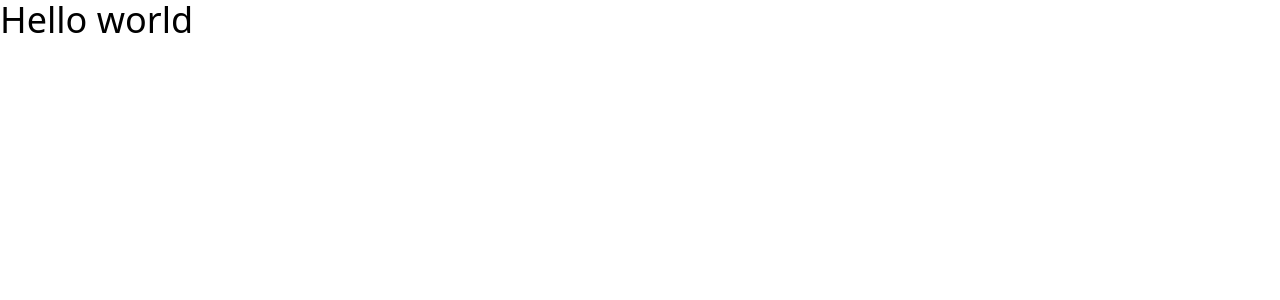
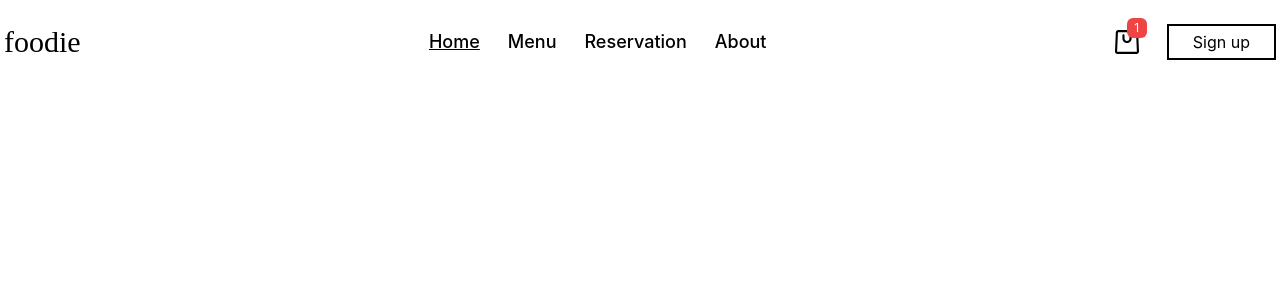
Before and after one commit to DAR-Innovations/hotcat-delivery, a Next.js app: page / in a window 1280 px wide. Shown: the top 300 px of the page. Built offline with nearby package versions, Linux system fonts and the light colour scheme.

Commit message:
Navbar, fonts,pages links, icons

```diff
--- /dev/null
+++ b/src/components/Layout/Layout.tsx
@@ -0,0 +1,24 @@
+import Navbar from "components/Navbar/Navbar";
+import Head from "next/head";
+import React from "react";
+
+interface LayoutProps {
+  title: string;
+  children?: React.ReactNode | React.ReactNode[];
+  navbarIncluded?: boolean;
+}
+
+const Layout = ({ title, children, navbarIncluded = true }: LayoutProps) => {
+  const headerTitle = `Foodie | ${title}`;
+  return (
+    <div className="container h-screen w-full overflow-x-hidden mx-auto border-white p-1 text-black font-inter">
+      <Head>
+        <title>{headerTitle}</title>
+      </Head>
+      {navbarIncluded && <Navbar />}
+      {children}
+    </div>
+  );
+};
+
+export default Layout;
--- /dev/null
+++ b/src/components/Navbar/Navbar.tsx
@@ -0,0 +1,60 @@
+import {
+  AUTH_PAGES_LINKS,
+  NAVBAR_PAGES_LINKS,
+  PAGES_LINKS,
+} from "components/common/pageLinks";
+import CartSolid from "components/UI/Icons/CartSolid";
+import Link from "next/link";
+import { useRouter } from "next/router";
+import React from "react";
+
+const Navbar = () => {
+  const { pathname } = useRouter();
+
+  const renderedNavbarLinks = Object.entries(NAVBAR_PAGES_LINKS).map(
+    ([_, page]) => {
+      const isPageSelected = pathname !== null && pathname === page.path;
+      const currentPageStyle = isPageSelected ? "underline" : "";
+
+      return (
+        <Link href={page.path} key={page.name}>
+          <p
+            title={page.name}
+            className={`font-medium text-lg cursor-pointer ${currentPageStyle} hover:text-gray-400 duration-200 transition-all`}
+          >
+            {page.name}
+          </p>
+        </Link>
+      );
+    }
+  );
+  return (
+    <div className="flex py-5 items-center justify-between">
+      <div>
+        <Link href={PAGES_LINKS.HOME.path}>
+          <h1 className="cursor-pointer text-3xl font-jacques">
+            foodie
+          </h1>
+        </Link>
+      </div>
+      <div className="flex items-center gap-x-7">{renderedNavbarLinks}</div>
+      <div className="flex items-center gap-x-7">
+        <div className="relative cursor-pointer">
+          <CartSolid className="w-6 h-6" />
+          <div className="absolute -top-3 -right-2 w-5 h-5 bg-red-500 rounded-md flex justify-center items-center">
+            <p className="text-white text-xs">1</p>
+          </div>
+        </div>
+        <div>
+          <Link href={AUTH_PAGES_LINKS.SIGNUP.path}>
+            <p className="border-2 border-black px-6 py-1 cursor-pointer hover:bg-black hover:text-white duration-200 transition-all">
+              {AUTH_PAGES_LINKS.SIGNUP.name}
+            </p>
+          </Link>
+        </div>
+      </div>
+    </div>
+  );
+};
+
+export default Navbar;
--- /dev/null
+++ b/src/components/UI/Icons/CartSolid.tsx
@@ -0,0 +1,38 @@
+import React from "react";
+
+export interface IIconProps {
+  className?: string;
+  filledColor?: string;
+}
+
+const CartSolid = ({ className, filledColor }: IIconProps) => {
+  return (
+    <svg
+      className={className || "w-3 h-3"}
+      version="1.1"
+      viewBox="0 0 1489.733 1486"
+      xmlns="http://www.w3.org/2000/svg"
+    >
+      <g>
+        <g>
+          <path d="M1489.672,1327.532l-50.738-1174.909C1438.056,68.021,1368.594,0,1283.34,0H206.31    C121.084,0,51.645,68.025,50.768,152.626L0.062,1327.801C0.021,1328.75,0,1329.809,0,1330.757    C0,1416.301,69.798,1486,155.592,1486h1178.556c85.79,0,155.586-69.834,155.586-155.377    C1489.733,1329.674,1489.712,1328.482,1489.672,1327.532z M1334.147,1354H155.592c-12.819,0-22.93-9.909-23.431-22.337    L182.84,156.711c0.04-0.952,0.061-1.513,0.061-2.461c0-12.694,10.283-22.25,23.409-22.25h1077.03    c13.154,0,23.46,9.477,23.46,22.172c0,0.95,0.021,1.668,0.062,2.616l50.711,1174.995    C1357.07,1344.207,1346.962,1354,1334.147,1354z" />
+          <path d="M965.5,256.603c-36.489,0-66.5,29.58-66.5,66.071v199.672c0,84.12-68.813,152.559-153.539,152.559    C660.779,674.905,592,606.466,592,522.346V322.674c0-36.491-29.511-66.071-66-66.071s-66,29.58-66,66.071v199.672    c0,156.983,128.416,284.7,285.961,284.7c157.588,0,286.039-127.717,286.039-284.7V322.674    C1032,286.183,1001.988,256.603,965.5,256.603z" />
+        </g>
+      </g>
+      <g id="Layer_1" />
+    </svg>
+
+    // <svg
+    //   className={className || "w-4 h-4"}
+    //   viewBox="0 0 20 19.84"
+    //   xmlns="http://www.w3.org/2000/svg"
+    // >
+    //   <path
+    //     fill={filledColor || "#00000"}
+    //     d="M15.64,6.68a.32.32,0,0,0-.27-.14H6.17C6.08,5.63,6,4.94,6,4.92a.35.35,0,0,0-.35-.31h-1a.35.35,0,1,0,0,.69h.71c.12,1.19.53,5.26.63,6s.32,1.41,1.29,1.57a1.32,1.32,0,0,0-.56,1.06,1.33,1.33,0,0,0,2.66,0A1.32,1.32,0,0,0,9,13l1.28.1,1.27.11a1.3,1.3,0,0,0-.23.71,1.33,1.33,0,0,0,2.66,0,1.31,1.31,0,0,0-1-1.26.36.36,0,0,0-.17-.07c-.43,0-1.46-.1-2.5-.19s-2.25-.18-2.72-.2c-.65,0-.85-.24-1-1h0L14.41,11a.34.34,0,0,0,.33-.26l1-3.8A.35.35,0,0,0,15.64,6.68Zm-3,7.86a.63.63,0,0,1-.63-.63.64.64,0,0,1,.62-.64h0a.64.64,0,0,1,0,1.27ZM8,14.54a.64.64,0,1,1,.63-.63A.63.63,0,0,1,8,14.54Zm6.1-4.2-7.55.15c0-.36-.09-.8-.14-1.28H9.21a.38.38,0,0,0,.37-.38.37.37,0,0,0-.37-.37H6.36L6.24,7.24h8.68Z"
+    //   />
+    // </svg>
+  );
+};
+
+export default CartSolid;
--- /dev/null
+++ b/src/components/common/pageLinks.ts
@@ -0,0 +1,17 @@
+export const NAVBAR_PAGES_LINKS = {
+  HOME: { name: "Home", path: "/" },
+  MENU: { name: "Menu", path: "/menu" },
+  RESERVATION: { name: "Reservation", path: "/reservation" },
+  ABOUT: { name: "About", path: "/about" },
+};
+
+export const AUTH_PAGES_LINKS = {
+  LOGIN: { name: "Login", path: "/login" },
+  SIGNUP: { name: "Sign up", path: "/signup" },
+};
+
+export const PAGES_LINKS = {
+  ...NAVBAR_PAGES_LINKS,
+  ...AUTH_PAGES_LINKS,
+  CART: { name: "Cart", path: "/cart" },
+};
--- a/src/pages/index.tsx
+++ b/src/pages/index.tsx
@@ -1,7 +1,12 @@
+import Layout from "components/Layout/Layout";
 import type { NextPage } from "next";
 
 const Home: NextPage = () => {
-  return <div className="text-4xl">Hello world</div>;
+  return (
+    <Layout title="Home">
+      <div></div>
+    </Layout>
+  );
 };
 
 export default Home;
--- a/src/styles/globals.css
+++ b/src/styles/globals.css
@@ -1,3 +1,7 @@
 @tailwind base;
 @tailwind components;
 @tailwind utilities;
+
+/* Fonts */
+@import url("https://fonts.googleapis.com/css2?family=Inter:wght@300;400;500;600;700;800;900&display=swap");
+@import url("https://fonts.googleapis.com/css2?family=Jacques+Francois&display=swap");
--- a/tailwind.config.js
+++ b/tailwind.config.js
@@ -2,7 +2,12 @@
 module.exports = {
   content: ["./src/**/*.{js,ts,jsx,tsx}"],
   theme: {
-    extend: {},
+    extend: {
+      fontFamily: {
+        inter: ["Inter", "sans-serif"],
+        jacques: ["Jacques Francois", "serif"],
+      },
+    },
   },
   plugins: [],
 };
--- a/tsconfig.json
+++ b/tsconfig.json
@@ -1,5 +1,6 @@
 {
   "compilerOptions": {
+    "baseUrl": "./src",
     "target": "es5",
     "lib": ["dom", "dom.iterable", "esnext"],
     "allowJs": true,
```
